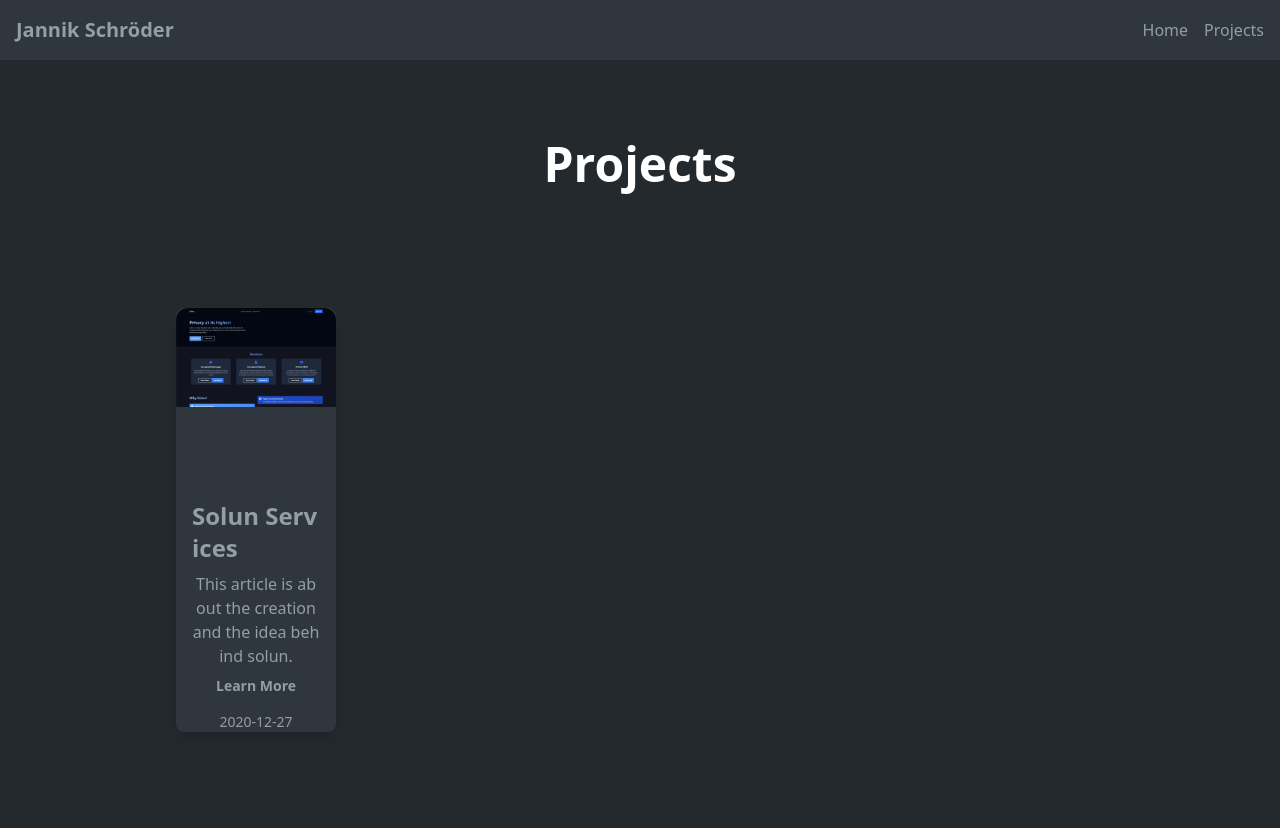
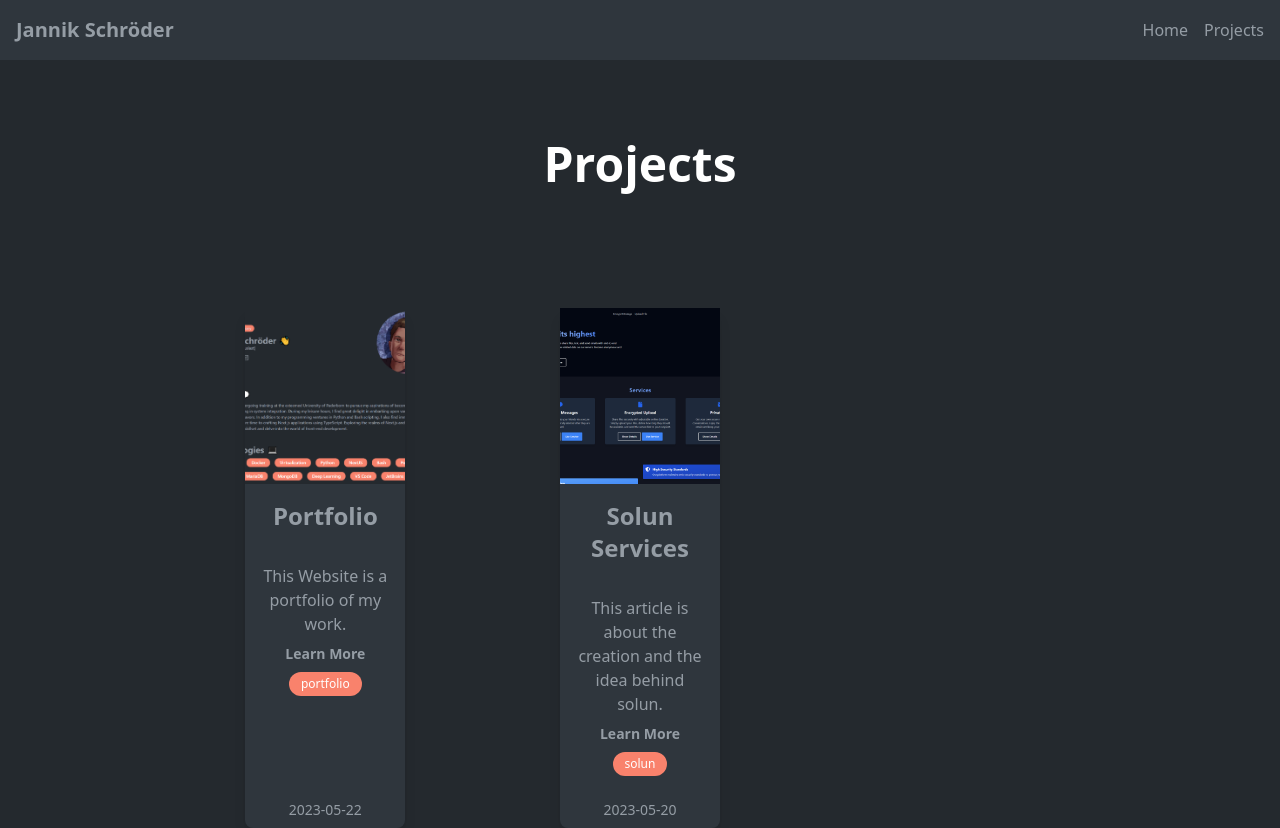
Before and after one commit to Jannik-Schroeder/jannik.schroeder.is, a Next.js app: page /projects in a window 1280 px wide. Shown: the top 828 px of the page. Built offline with nearby package versions, Linux system fonts and the light colour scheme.

Commit message:
Added tags to the projects

```diff
--- a/app/layout.tsx
+++ b/app/layout.tsx
@@ -12,7 +12,7 @@ const inter = Inter({ subsets: ['latin'] })
 
 export const metadata = {
   title: 'Jannik Schröder',
-  description: 'Portfolio',
+  description: 'portfolio.md',
 }
 
 export default function RootLayout({
--- a/app/posts/[slug]/page.tsx
+++ b/app/posts/[slug]/page.tsx
@@ -23,7 +23,7 @@ const PostPage = (props: any) => {
   const slug = props.params.slug;
   const post = getPostContent(slug);
   return (
-    <div className="bg-primary">
+    <div className="bg-primary min-h-screen">
       <div className="my-12 text-center">
         <h1 className="text-2xl text-slate-600 text-white">
           {post.data.title}
--- a/app/projects/page.tsx
+++ b/app/projects/page.tsx
@@ -5,21 +5,22 @@ import React from "react";
 const HomePage = () => {
     const postMetadata = getPostMetadata();
     const postPreviews = postMetadata.map((post) => (
+        /*@ts-ignore*/
         <PostPreview key={post.slug} {...post} />
     ));
 
     return (
-        <div className="container lg:max-w-screen-lg mx-auto px-6 break-all">
+        <div className="container lg:max-w-screen-lg mx-auto px-6 break-words">
             <div className="container mx-auto px-4">
                 <div className="flex flex-col items-center justify-center py-20">
                     <h1 className="text-5xl font-bold text-center text-white">Projects</h1>
                 </div>
             </div>
-            <div className="container lg:max-w-screen-lg mx-auto px-6 break-all min-h-screen text-primary mt-10">
-                <div className="grid grid-cols-1 md:grid-cols-3 gap-4">{postPreviews}</div>
+            <div className="container lg:max-w-screen-lg mx-auto px-6 break-words min-h-screen text-primary mt-10">
+                <div className="grid grid-cols-1 sm:grid-cols-2 lg:grid-cols-3 gap-4 place-items-center">{postPreviews}</div>
             </div>
         </div>
-            );
+    );
 };
 
 export default HomePage;
--- a/components/PostMetadata.ts
+++ b/components/PostMetadata.ts
@@ -4,4 +4,5 @@ export interface PostMetadata {
     date: string;
     description: string;
     slug: string;
+    tags: string[];
 }
--- a/components/PostPreview.tsx
+++ b/components/PostPreview.tsx
@@ -1,15 +1,11 @@
 "use client";
 
-import { useState } from "react";
+import React, { useState } from "react";
 import Link from "next/link";
 import { PostMetadata } from "./PostMetadata";
-import Image from "next/image";
-
-
 
 const PostPreview = (props: PostMetadata) => {
     const [loading, setLoading] = useState(true);
-
 
     const handleLoad = () => {
         setLoading(false);
@@ -18,49 +14,54 @@ const PostPreview = (props: PostMetadata) => {
     const handleError = () => {
         setLoading(false);
     };
+
+    const Widget = ({ text } : any) => {
         return (
-        <div className="flex flex-col items-center justify-center bg-secondary rounded-lg shadow-lg w-60 max-w-40">
+            <div className="bg-accent px-3 py-1 rounded-2xl flex items-center transition-all duration-300 hover:translate-y-1 hover:bg-secondary">
+                <div className="text-white">
+                    <h4 className="text-xs">{text}</h4>
+                </div>
+            </div>
+        )
+    }
+
+    return (
+        <div className="flex flex-col bg-secondary rounded-lg shadow-lg w-64 h-full max-w-40">
             <div
-        className="w-full h-44 rounded-t-xl overflow-hidden relative"
+                className="w-full h-44 rounded-t-none overflow-hidden z-20 relative bg-center bg-cover"
+                style={{ backgroundImage: `url(${props.image})` }}
             >
+                <img
+                    src={props.image}
+                    style={{ display: "none" }}
+                    onLoad={handleLoad}
+                    onError={handleError}
+                />
                 {loading && (
                     <div className="absolute inset-0 flex items-center justify-center">
                         <div className="animate-spin rounded-full h-32 w-32 border-t-2 border-b-2 border-gray-500"></div>
                     </div>
                 )}
-        <Image
-          src={props.image}
-          alt={props.title}
-          width="340"
-          height="190"
-          onLoad={handleLoad}
-          onError={handleError}
-        />
             </div>
-      <div className="flex flex-col items-center justify-start w-full p-4 space-y-2">
-        {/* Title */}
-        <div className="flex items-center justify-center w-full">
-          <h3 className="text-2xl font-bold text-gray-100">{props.title}</h3>
+            <h3 className="text-2xl font-bold text-gray-100 text-center p-4">{props.title}</h3>
+            <div className="flex flex-col items-center justify-start flex-grow w-full p-4 space-y-2">
+                <div className="w-full">
+                    <p className="text-gray-400 text-center">{props.description}</p>
                 </div>
-        {/* Description */}
-        <div className="flex items-center justify-center text-center w-full">
-          <p className="text-gray-400">{props.description}</p>
-        </div>
-        {/* Link */}
                 <div className="flex items-center justify-center w-full">
                     <Link className="text-sm font-bold text-blue-500" href={`/posts/${props.slug}`}>
                         Learn More
                     </Link>
                 </div>
-        {/* Tags */}
+                {props.tags && props.tags.map((tag, index) => (
+                    <Widget key={index} text={tag} />
+                ))}
             </div>
-        {/* Date */}
-        <div className="flex items-center justify-center w-full">
-          <p className="text-sm font-medium text-gray-400">{props.date}</p>
+            <div className="w-full py-2">
+                <p className="text-sm font-medium text-gray-400 text-center">{props.date}</p>
             </div>
         </div>
     );
 };
 
-
 export default PostPreview;
--- a/components/footer.tsx
+++ b/components/footer.tsx
@@ -8,8 +8,8 @@ const Footer = () => {
                     <div className="text-primary mb-8 md:mb-0">
                         <h2 className="text-3xl font-bold mb-4">Jannik Schröder</h2>
                         <ul>
+                            <p>©2023 | All rights reserved.</p>
                             <li><a href="mailto:jannik@schroeder.is" className="hover:text-blue-300 transition duration-200">jannik@schroeder.is</a></li>
-                            <p>©2023 Jannik Schröder. All rights reserved.</p>
                         </ul>
                     </div>
                     <div className="text-primary">
--- a/components/getPostMetadata.ts
+++ b/components/getPostMetadata.ts
@@ -2,7 +2,7 @@ import fs from "fs";
 import matter from "gray-matter";
 import { PostMetadata } from "../components/PostMetadata";
 
-const getPostMetadata = (): PostMetadata[] => {
+const getPostMetadata = (): { date: any; image: any; description: any; title: any; slug: string }[] => {
     const folder = "posts/";
     const files = fs.readdirSync(folder);
     const markdownPosts = files.filter((file) => file.endsWith(".md"));
@@ -16,6 +16,7 @@ const getPostMetadata = (): PostMetadata[] => {
             image: matterResult.data.image,
             date: matterResult.data.date,
             description: matterResult.data.description,
+            tags: matterResult.data.tags,
             slug: fileName.replace(".md", ""),
         };
     });
--- /dev/null
+++ b/posts/portfolio.md
@@ -0,0 +1,10 @@
+---
+title: "Portfolio"
+image: "/portfolio.png"
+description: "This Website is a portfolio of my work."
+tags: ['portfolio']
+date: "2023-05-22"
+---
+
+## What is this Website?
+This Website is a portfolio of my work. It is a NextJS website hosted on my Homelab. It is a responsive website that works on all devices fully coded in typescript and tailwindcss.
--- a/posts/solun.md
+++ b/posts/solun.md
@@ -2,8 +2,8 @@
 title: "Solun Services"
 image: "/solun.png"
 description: "This article is about the creation and the idea behind solun."
-tag:
-date: "2020-12-27"
+tags: ['solun']
+date: "2023-05-20"
 ---
 
 ## What is Solun?
```
Also changed, not shown: public/portfolio.png (added). Lines whose indentation alone changed are shown as unchanged.
